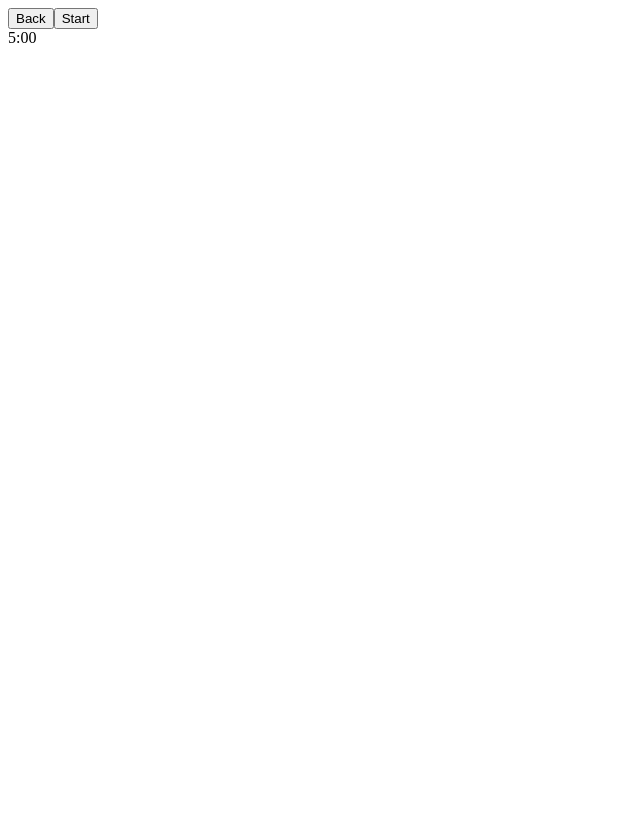
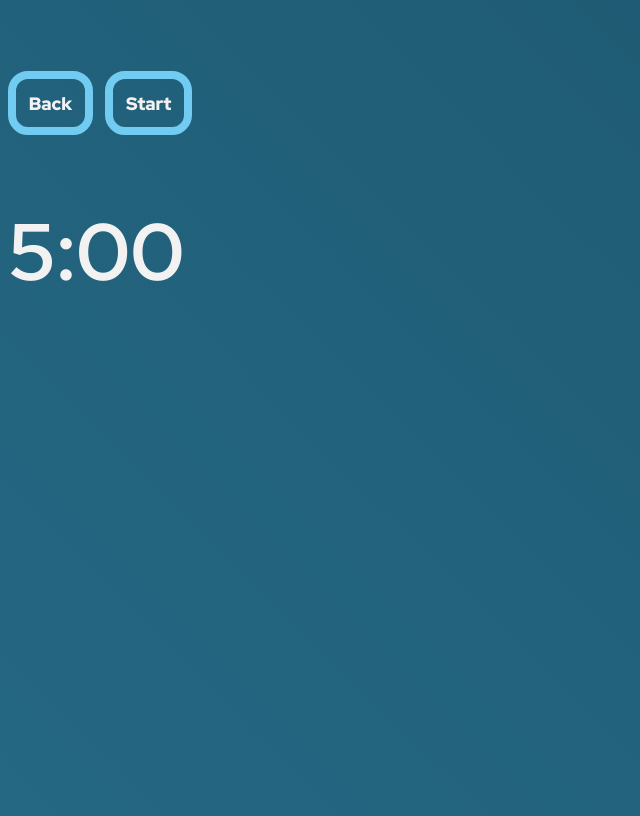
Before and after one commit to mupgarlic/local-build-battle, a plain HTML site: page pages/timer.html in a window 1280 px wide. Shown: the whole page, without its empty margins (0-640 px from the left). Drawn offline with Linux system fonts and the light colour scheme; files that its build step writes are made by us from their sources; the site is published under a folder, as on GitHub Pages, so addresses that start at the root find nothing.

Commit message:
Update timer.html

```diff
--- a/pages/timer.html
+++ b/pages/timer.html
@@ -5,8 +5,8 @@
     <meta http-equiv='X-UA-Compatible' content='IE=edge'>
     <title>Timer | Build Battle</title>
     <meta name='viewport' content='width=device-width, initial-scale=1'>
-    <link rel="shortcut icon" href="/assets/favicon.svg" type="image/x-icon">
-    <link rel="stylesheet" href="/assets/style.css">
+    <link rel="shortcut icon" href="./assets/favicon.svg" type="image/x-icon">
+    <link rel="stylesheet" href="./assets/style.css">
     <link href="https://fonts.googleapis.com/css2?family=Red+Hat+Display:ital,wght@0,900;1,900&display=swap" rel="stylesheet">
     <link href="https://fonts.googleapis.com/css2?family=Red+Hat+Display:ital,wght@0,700;1,700&display=swap" rel="stylesheet">
 </head>
```
